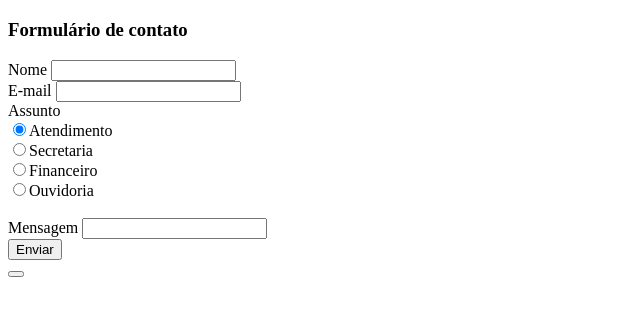
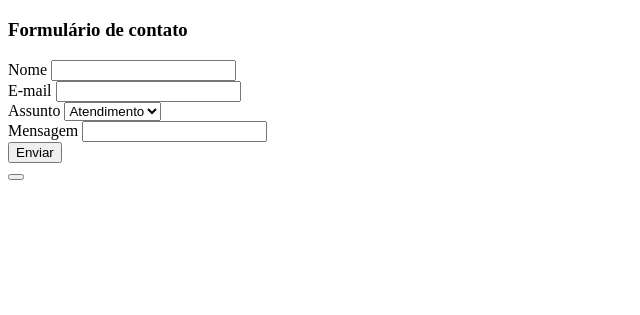
Before and after one commit to brns295/ac4_Dev, a plain HTML site: page contato.html in a window 1280 px wide. Shown: the part 61-376 px from the top of the page, without its empty margins (0-640 px from the left). Drawn offline with Linux system fonts and the light colour scheme.

Commit message:
Arrumando combobox

```diff
--- a/contato.html
+++ b/contato.html
@@ -22,11 +22,13 @@
                 <input type="text" class="input_text" name="email">
             </label></br>
             <label for="assunto">
-                <span>Assunto</span></br>
-                <input type="radio" class="input_text" name="assunto" value="Atendimento" checked>Atendimento</br>
-                <input type="radio" class="input_text" name="assunto" value="Secretaria">Secretaria</br>
-                <input type="radio" class="input_text" name="assunto" value="Financeiro">Financeiro</br>
-                <input type="radio" class="input_text" name="assunto" value="Ouvidoria">Ouvidoria</br>
+                <span>Assunto</span>
+                <select name="assunto" >
+                    <option value="atendimento">Atendimento</option>
+                    <option value="secretaria">Secretaria</option>
+                    <option value="financeiro">Financeiro</option>
+                    <option value="ouvidoria">Ouvidoria</option>
+                </select>
             </label></br>
             <label for="mensagem">
                 <span>Mensagem</span>
```
